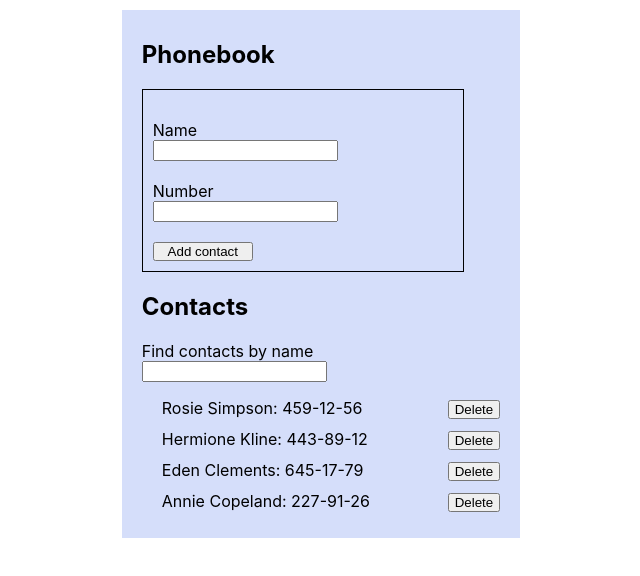
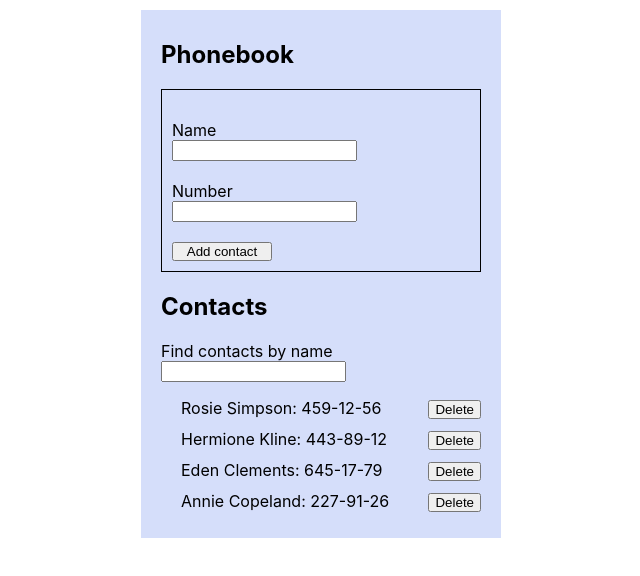
Before and after one commit to zhitnyak/goit-react-hw-02-phonebook, a React (Create React App) app: page / in a window 1280 px wide. Shown: the top 576 px of the page, without its empty margins (319-959 px from the left). Built offline with nearby package versions, Linux system fonts and the light colour scheme.

Commit message:
fix width from App

```diff
--- a/src/App.css
+++ b/src/App.css
@@ -1,6 +1,6 @@
 .wrapper {
   padding: 10px 20px;
-  max-width: 28%;
+  max-width: 320px;
   background-color: rgb(213, 222, 250);
   margin: auto;
   margin-top: 10px;
```
